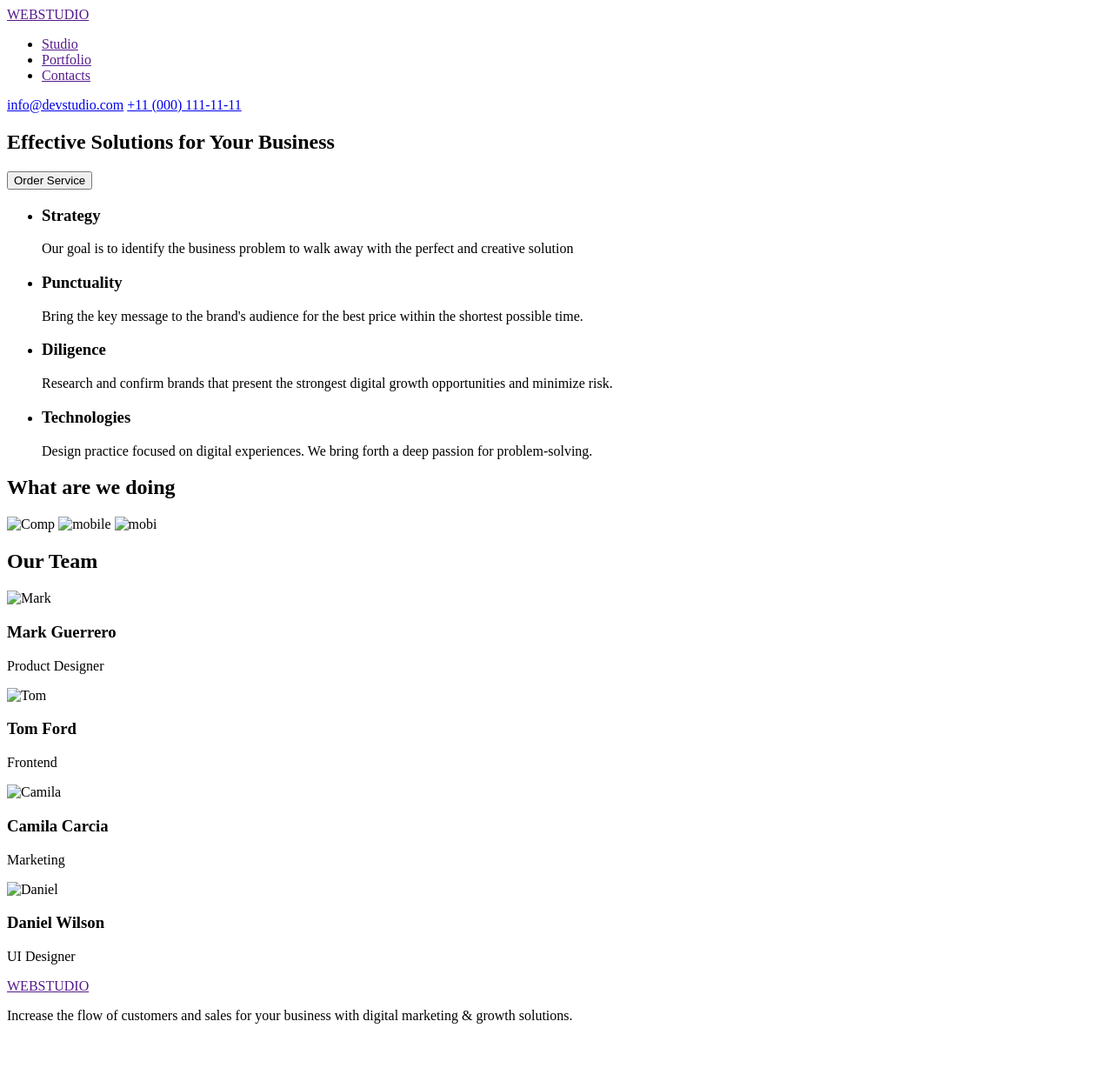
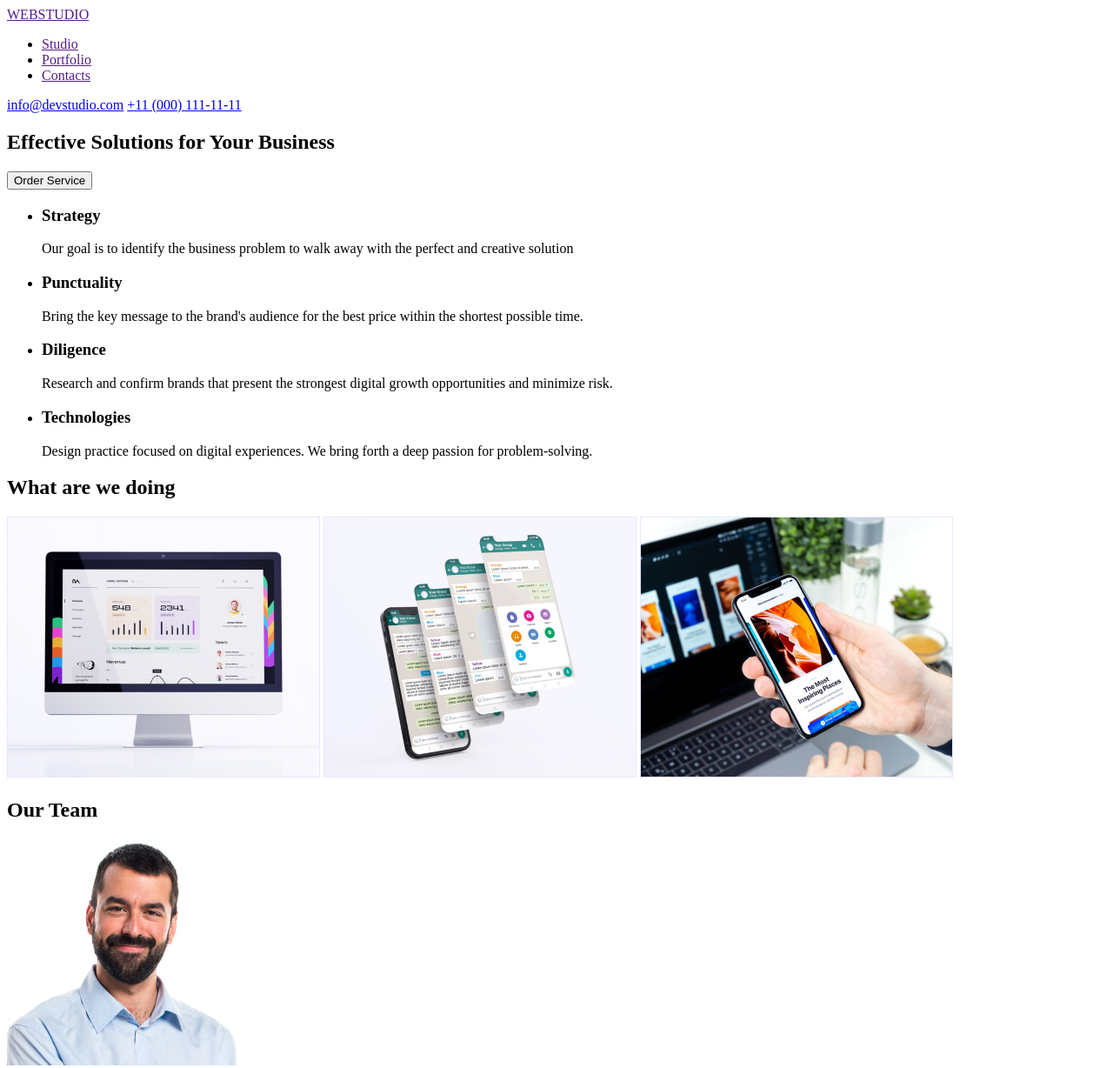
Before and after one commit to pirogovairina12/goit-markup-hw-01, a plain HTML site: page index.html in a window 1280 px wide. Shown: the top 1228 px of the page at 87% size. Before the commit the page ends 1193 px from the top, so only its background shows below. Drawn offline with Linux system fonts and the light colour scheme.

Commit message:
amendment

```diff
--- a/index.html
+++ b/index.html
@@ -10,14 +10,14 @@
 
 <body>
     <header>
-        <nav>
+        <agesav>
             <a href="">WEBSTUDIO</a>
             <ul>
                 <li><a href="">Studio</a></li>
                 <li><a href="">Portfolio</a></li>
                 <li><a href="">Contacts</a></li>
             </ul>
-        </nav>
+        </agesav>
         <a href="malto:info@devstudio.com">info@devstudio.com</a>
         <a href="tel:+110001111111">+11 (000) 111-11-11</a>
     </header>
@@ -54,28 +54,28 @@
         </section>
         <section>
             <h2>What are we doing</h2>
-            <img src="./img/img.jpg" alt="Comp" width="360">
-            <img src="./img/img2.jpg" alt="mobile" width="360">
-            <img src="./img/img3.jpg" alt="mobi" width="360">
+            <img src="./images/img.jpg" alt="Comp" width="360">
+            <img src="./images/img2.jpg" alt="mobile" width="360">
+            <img src="./images/img3.jpg" alt="mobi" width="360">
         </section>
         <section>
             <h2>Our Team</h2>
-            <img src="./img/photo.jpg" alt="Mark" width="264">
+            <img src="./images/photo.jpg" alt="Mark" width="264">
             <h3>Mark Guerrero</h3>
             <p>
                 Product Designer
             </p>
-            <img src="./img/photo2.jpg" alt="Tom" width="264">
+            <img src="./images/photo2.jpg" alt="Tom" width="264">
             <h3>Tom Ford</h3>
             <p>
                 Frontend
             </p>
-            <img src="./img/photo3.jpg" alt="Camila" width="264">
+            <img src="./images/photo3.jpg" alt="Camila" width="264">
             <h3>Camila Carcia</h3>
             <p>
                 Marketing
             </p>
-            <img src="./img/photo4.jpg" alt="Daniel" width="264">
+            <img src="./images/photo4.jpg" alt="Daniel" width="264">
             <h3>Daniel Wilson</h3>
             <p>
                 UI Designer
```
